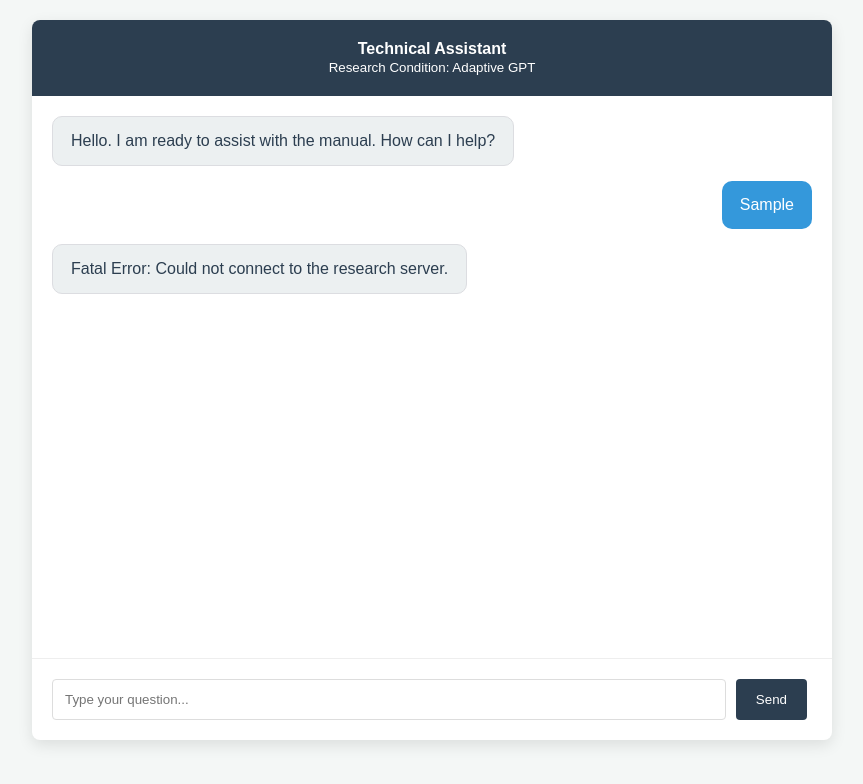
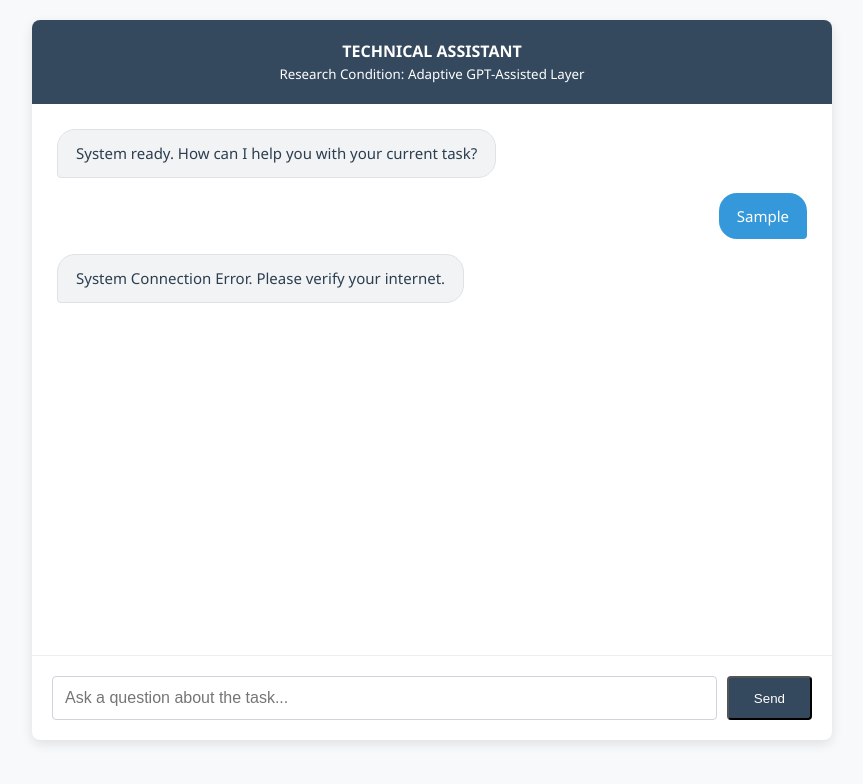
Before and after one commit to bmtchspprt/manualresearch2, a website: page public/index.html in a window 1280 px wide. Both pictures are taken after typing "Sample" into the empty fields and a click on the button "Send". Shown: the whole page, without its empty margins (208-1071 px from the left). Drawn offline with Linux system fonts and the light colour scheme; no server answers.

Commit message:
Update index.html

```diff
--- a/public/index.html
+++ b/public/index.html
@@ -3,92 +3,92 @@
 <head>
     <meta charset="UTF-8">
     <meta name="viewport" content="width=device-width, initial-scale=1.0">
-    <title>Technical Assistant | Research</title>
+    <title>Condition C: Adaptive GPT-Assisted</title>
     <style>
-        body { font-family: sans-serif; background: #f4f7f6; display: flex; justify-content: center; padding: 20px; margin: 0; }
-        #chat-container { width: 100%; max-width: 800px; background: white; border-radius: 8px; box-shadow: 0 5px 15px rgba(0,0,0,0.1); display: flex; flex-direction: column; height: 90vh; }
-        header { padding: 20px; background: #2c3e50; color: white; text-align: center; border-radius: 8px 8px 0 0; }
-        #chat-box { flex: 1; overflow-y: auto; padding: 20px; display: flex; flex-direction: column; gap: 15px; }
-        .message { padding: 12px 18px; border-radius: 10px; max-width: 80%; line-height: 1.5; }
-        .user { background: #3498db; color: white; align-self: flex-end; }
-        .ai { background: #ecf0f1; color: #2c3e50; align-self: flex-start; border: 1px solid #dcdde1; }
-        #feedback-area { padding: 15px; background: #f9f9f9; border-top: 1px solid #eee; text-align: center; display: none; }
-        button { padding: 8px 20px; border-radius: 4px; border: none; cursor: pointer; margin: 0 5px; }
-        .btn-clear { background: #27ae60; color: white; }
-        .btn-confused { background: #e74c3c; color: white; }
-        #input-area { padding: 20px; border-top: 1px solid #eee; display: flex; }
-        #user-input { flex: 1; padding: 12px; border: 1px solid #ddd; border-radius: 4px; outline: none; }
-        #send-btn { margin-left: 10px; padding: 10px 20px; background: #2c3e50; color: white; border-radius: 4px; }
+        body { font-family: 'Segoe UI', Tahoma, Geneva, Verdana, sans-serif; background: #f8f9fa; display: flex; justify-content: center; padding: 20px; margin: 0; }
+        #app-container { width: 100%; max-width: 800px; background: white; border-radius: 8px; box-shadow: 0 4px 12px rgba(0,0,0,0.1); height: 90vh; display: flex; flex-direction: column; overflow: hidden; }
+        header { padding: 20px; background: #34495e; color: white; text-align: center; }
+        #chat-window { flex: 1; overflow-y: auto; padding: 25px; background: #ffffff; display: flex; flex-direction: column; gap: 15px; }
+        .bubble { padding: 12px 18px; border-radius: 18px; max-width: 80%; font-size: 15px; line-height: 1.5; }
+        .user { background: #3498db; color: white; align-self: flex-end; border-bottom-right-radius: 4px; }
+        .ai { background: #f1f3f4; color: #2c3e50; align-self: flex-start; border-bottom-left-radius: 4px; border: 1px solid #dee2e6; }
+        #feedback-panel { padding: 15px; background: #fff3cd; border-top: 1px solid #ffeeba; text-align: center; display: none; }
+        .f-btn { padding: 8px 20px; border: none; border-radius: 4px; cursor: pointer; font-weight: bold; margin: 0 10px; }
+        .clear { background: #28a745; color: white; }
+        .confused { background: #dc3545; color: white; }
+        #input-panel { padding: 20px; border-top: 1px solid #eee; display: flex; }
+        #query-input { flex: 1; padding: 12px; border: 1px solid #ced4da; border-radius: 4px; font-size: 16px; }
+        #send-btn { margin-left: 10px; padding: 10px 25px; background: #34495e; color: white; border-radius: 4px; cursor: pointer; }
     </style>
 </head>
 <body>
-    <div id="chat-container">
+    <div id="app-container">
         <header>
-            <strong>Technical Assistant</strong><br>
-            <small>Research Condition: Adaptive GPT</small>
+            <strong>TECHNICAL ASSISTANT</strong><br>
+            <small>Research Condition: Adaptive GPT-Assisted Layer</small>
         </header>
-        <div id="chat-box"></div>
-        <div id="feedback-area">
-            <span>Was that clear?</span>
-            <button class="btn-clear" onclick="sendFeedback('clear')">Clear</button>
-            <button class="btn-confused" onclick="sendFeedback('confused')">Confused</button>
+        <div id="chat-window"></div>
+        <div id="feedback-panel">
+            <span>Was that explanation clear?</span>
+            <button class="f-btn clear" onclick="submitFeedback('clear')">Clear</button>
+            <button class="f-btn confused" onclick="submitFeedback('confused')">Confused</button>
         </div>
-        <div id="input-area">
-            <input type="text" id="user-input" placeholder="Type your question..." onkeypress="if(event.key==='Enter') sendMessage()">
-            <button id="send-btn" onclick="sendMessage()">Send</button>
+        <div id="input-panel">
+            <input type="text" id="query-input" placeholder="Ask a question about the task..." onkeypress="if(event.key==='Enter') pushQuery()">
+            <button id="send-btn" onclick="pushQuery()">Send</button>
         </div>
     </div>
 
     <script>
-        const sessionId = "SESS_" + Date.now();
-        let history = [];
+        const sessionID = "PARTICIPANT_" + Date.now();
+        let logHistory = [];
 
-        function appendMessage(role, text) {
-            const box = document.getElementById('chat-box');
-            const msg = document.createElement('div');
-            msg.className = `message ${role}`;
-            msg.innerText = text;
-            box.appendChild(msg);
-            box.scrollTop = box.scrollHeight;
+        function drawMessage(role, text) {
+            const win = document.getElementById('chat-window');
+            const div = document.createElement('div');
+            div.className = `bubble ${role}`;
+            div.innerText = text;
+            win.appendChild(div);
+            win.scrollTop = win.scrollHeight;
         }
 
-        async function sendMessage() {
-            const input = document.getElementById('user-input');
-            const text = input.value.trim();
-            if (!text) return;
+        async function pushQuery() {
+            const field = document.getElementById('query-input');
+            const val = field.value.trim();
+            if (!val) return;
 
-            appendMessage('user', text);
-            input.value = '';
-            document.getElementById('feedback-area').style.display = 'none';
+            drawMessage('user', val);
+            field.value = '';
+            document.getElementById('feedback-panel').style.display = 'none';
 
             try {
-                const response = await fetch('/chat', {
+                const res = await fetch('/chat', {
                     method: 'POST',
                     headers: { 'Content-Type': 'application/json' },
-                    body: JSON.stringify({ message: text, sessionId, history })
+                    body: JSON.stringify({ message: val, sessionId: sessionID, history: logHistory })
                 });
 
-                const data = await response.json();
-                appendMessage('ai', data.reply);
+                const data = await res.json();
+                drawMessage('ai', data.reply);
 
-                history.push({ role: "user", content: text });
-                history.push({ role: "assistant", content: data.reply });
-                document.getElementById('feedback-area').style.display = 'block';
-            } catch (err) {
-                appendMessage('ai', "Fatal Error: Could not connect to the research server.");
+                logHistory.push({ role: "user", content: val });
+                logHistory.push({ role: "assistant", content: data.reply });
+                document.getElementById('feedback-panel').style.display = 'block';
+            } catch (e) {
+                drawMessage('ai', "System Connection Error. Please verify your internet.");
             }
         }
 
-        async function sendFeedback(type) {
+        async function submitFeedback(status) {
             fetch('/feedback', {
                 method: 'POST',
                 headers: { 'Content-Type': 'application/json' },
-                body: JSON.stringify({ sessionId, feedback: type })
+                body: JSON.stringify({ sessionId: sessionID, feedback: status })
             });
-            document.getElementById('feedback-area').style.display = 'none';
+            document.getElementById('feedback-panel').style.display = 'none';
         }
 
-        window.onload = () => appendMessage('ai', "Hello. I am ready to assist with the manual. How can I help?");
+        window.onload = () => drawMessage('ai', "System ready. How can I help you with your current task?");
     </script>
 </body>
 </html>
```
